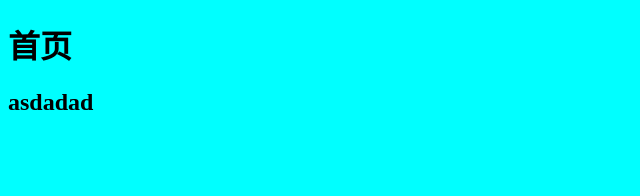
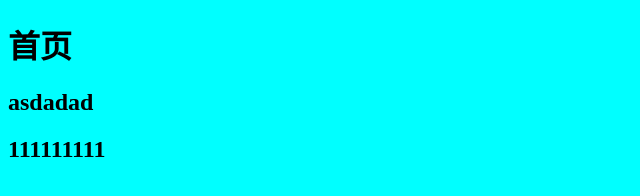
Before and after one commit to SongSaiXiang/--2308a, a website: page index.html in a window 1280 px wide. Shown: the whole page, without its empty margins (0-640 px from the left). Drawn offline with Linux system fonts and the light colour scheme.

Commit message:
修改index

```diff
--- a/index.html
+++ b/index.html
@@ -13,6 +13,7 @@
   <body>
     <h1>首页</h1>
     <h2>asdadad</h2>
+    <h2>111111111</h2>
   </body>
   <script>
     alert("111");
```
